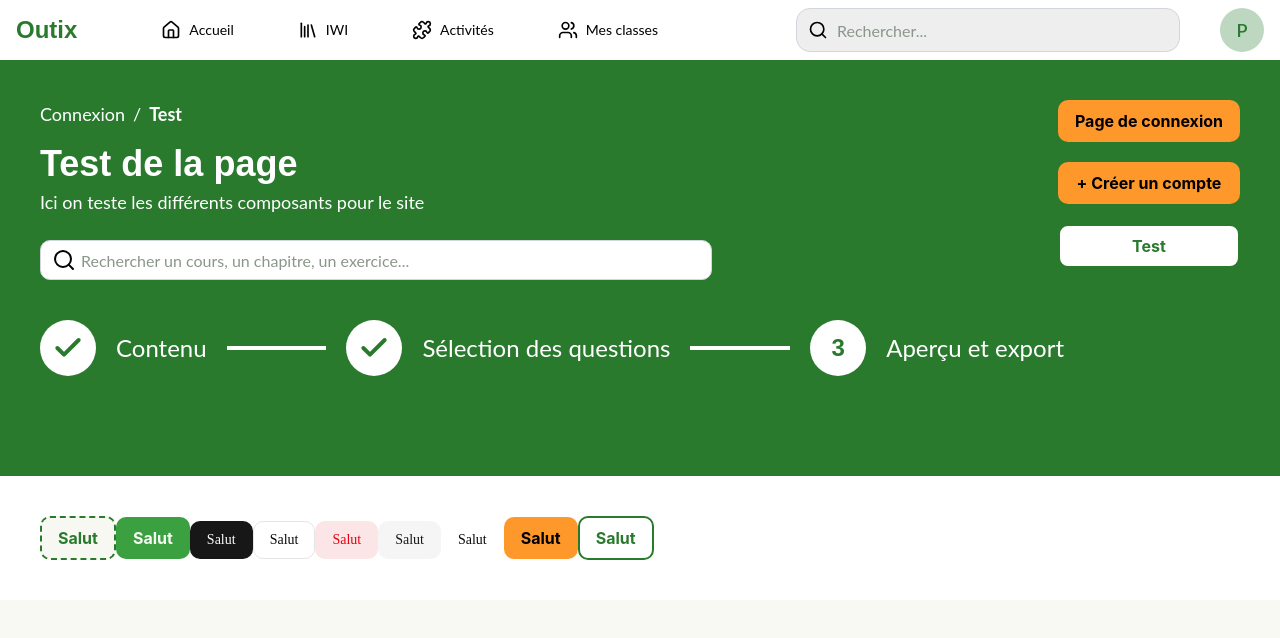
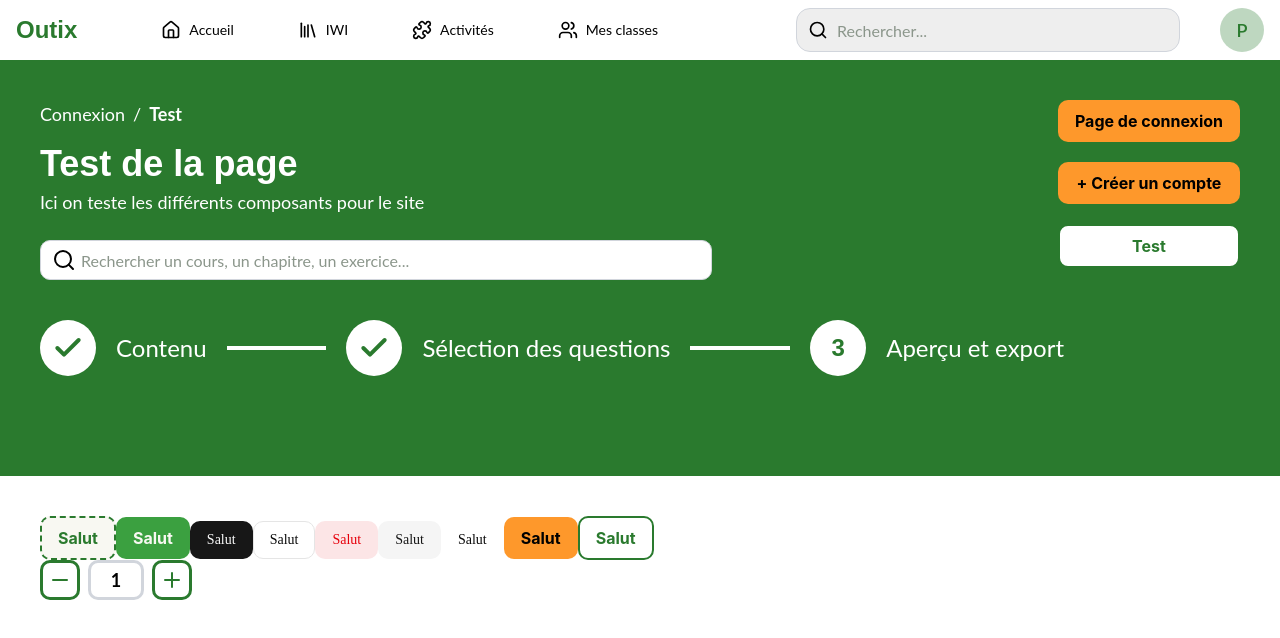
Before and after one commit to Linkaly31/SAE_Outix, a Next.js app in the folder outix/: page /test in a window 1280 px wide. Shown: the top 638 px of the page. Built offline with nearby package versions, Linux system fonts and the light colour scheme.

Commit message:
Feat : quantitySelector component

```diff
--- a/outix/src/app/test/page.tsx
+++ b/outix/src/app/test/page.tsx
@@ -6,6 +6,7 @@ import { Header } from "@/components/headers/header"
 import { NavInfo } from "@/components/nav-info/navInfo"
 import { Button } from "@/components/ui/button"
 import { Badge } from "@/components/ui/tag"
+import { QuantitySelector } from "@/components/ui/quantitySelector"
 
 const steps = [
   { label: "Contenu" },
@@ -23,7 +24,7 @@ export default function TestPage() {
       <div className="bg-[#2a7a2e] min-h-32">
         <NavInfo
           breadcrumbItems={[
-            { label: "Connexion", url: "/login" },
+            { label: "Connexion", url: "/connexion" },
             { label: "Test", url: "/test" },
           ]}
 
@@ -87,6 +88,8 @@ export default function TestPage() {
         <Button variant="discreet">
           Salut
         </Button>
+
+        <QuantitySelector />
       </div>
     </main>
   )
--- /dev/null
+++ b/outix/src/components/ui/quantitySelector.tsx
@@ -0,0 +1,57 @@
+"use client"
+
+import { useState } from "react";
+import { Minus, Plus } from "lucide-react";
+import { Button } from "@/components/ui/button";
+import { Input } from "@/components/ui/input";
+
+const MAX_INCREMENT = 20;
+
+type QuantitySelectorProps = {
+  onChange?: (value: number) => void;
+  min?: number;
+};
+
+// The + button stops at MAX_INCREMENT, but the user can still type a bigger number
+export function QuantitySelector({ onChange, min = 0 }: QuantitySelectorProps) {
+  const [value, setValue] = useState(1);
+
+  const update = (next: number) => {
+    setValue(next);
+    onChange?.(next);
+  };
+
+  return (
+    <div className="flex items-center gap-1.5 sm:gap-2">
+      <Button
+        variant="discreet"
+        className="size-7 min-h-0 border-2 px-0 sm:size-8 lg:size-10 lg:border-[3px]"
+        disabled={value <= min}
+        onClick={() => update(value - 1)}
+        aria-label="Decrease quantity"
+      >
+        <Minus className="size-4 sm:size-5 lg:size-6" />
+      </Button>
+
+      <Input
+        inputMode="numeric"
+        value={value}
+        onChange={(e) => {
+          const next = parseInt(e.target.value.replace(/\D/g, ""), 10);
+          update(Number.isNaN(next) ? min : Math.max(min, next));
+        }}
+        className="h-7 w-10 border-2 px-0 text-center font-bold sm:h-8 sm:w-12 lg:h-10 lg:w-14 lg:border-[3px] lg:text-lg"
+      />
+
+      <Button
+        variant="discreet"
+        className="size-7 min-h-0 border-2 px-0 sm:size-8 lg:size-10 lg:border-[3px]"
+        disabled={value >= MAX_INCREMENT}
+        onClick={() => update(value + 1)}
+        aria-label="Increase quantity"
+      >
+        <Plus className="size-4 sm:size-5 lg:size-6" />
+      </Button>
+    </div>
+  );
+}
```
